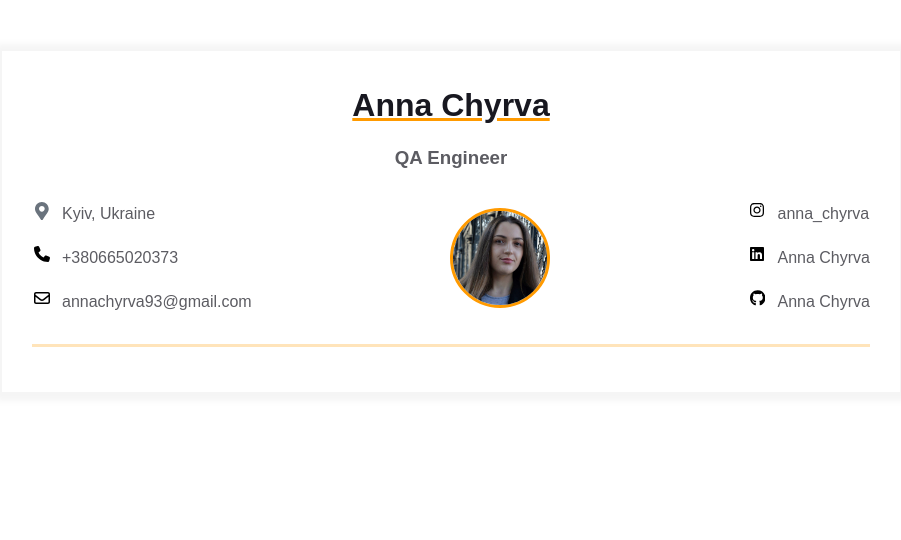
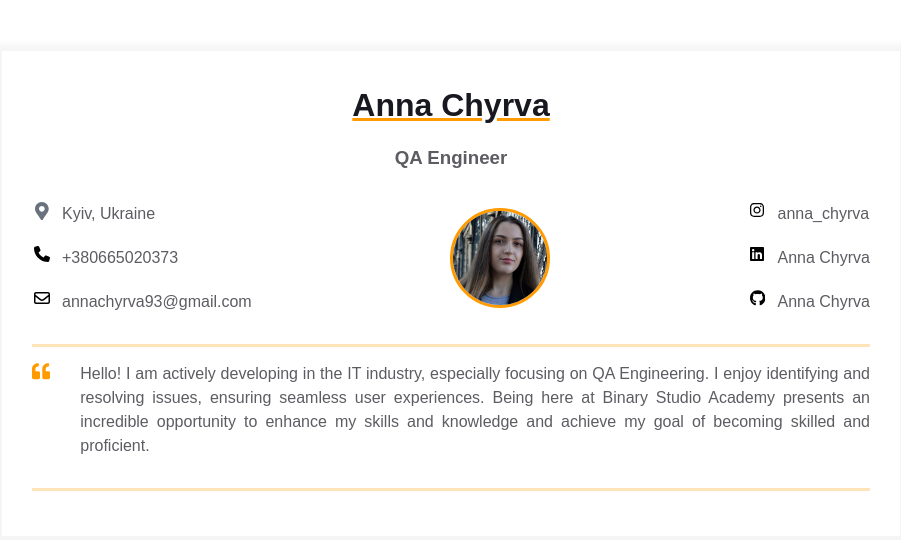
Before and after one commit to anna9314/homepage, a plain HTML site: page index.html in a window 1280 px wide. Shown: the whole page, without its empty margins (189-1090 px from the left). Drawn offline with Linux system fonts and the light colour scheme.

Commit message:
Added Intro block

```diff
--- a/index.html
+++ b/index.html
@@ -124,6 +124,25 @@
               </div>
             </div>
           </div>
+
+        </div>
+        <div class="container">
+          <div class="resume__block">
+            <div class="intro">
+              <div class="intro__icon-wrapper">
+                <svg class="intro__icon" xmlns="http://www.w3.org/2000/svg" viewBox="0 0 512 512">
+                  <path
+                    d="M464 256h-80v-64c0-35.3 28.7-64 64-64h8c13.3 0 24-10.7 24-24V56c0-13.3-10.7-24-24-24h-8c-88.4 0-160 71.6-160 160v240c0 26.5 21.5 48 48 48h128c26.5 0 48-21.5 48-48V304c0-26.5-21.5-48-48-48zm-288 0H96v-64c0-35.3 28.7-64 64-64h8c13.3 0 24-10.7 24-24V56c0-13.3-10.7-24-24-24h-8C71.6 32 0 103.6 0 192v240c0 26.5 21.5 48 48 48h128c26.5 0 48-21.5 48-48V304c0-26.5-21.5-48-48-48z">
+                  </path>
+                </svg>
+              </div>
+              <p class="intro_text">Hello!
+                I am actively developing in the IT industry, especially focusing on QA Engineering.
+                I enjoy identifying and resolving issues, ensuring seamless user experiences.
+                Being here at Binary Studio Academy presents an incredible opportunity to enhance my skills and knowledge and achieve my goal of becoming skilled and proficient.
+              </p>
+            </div>
+          </div>
         </div>
       </div>
     </main>
```
